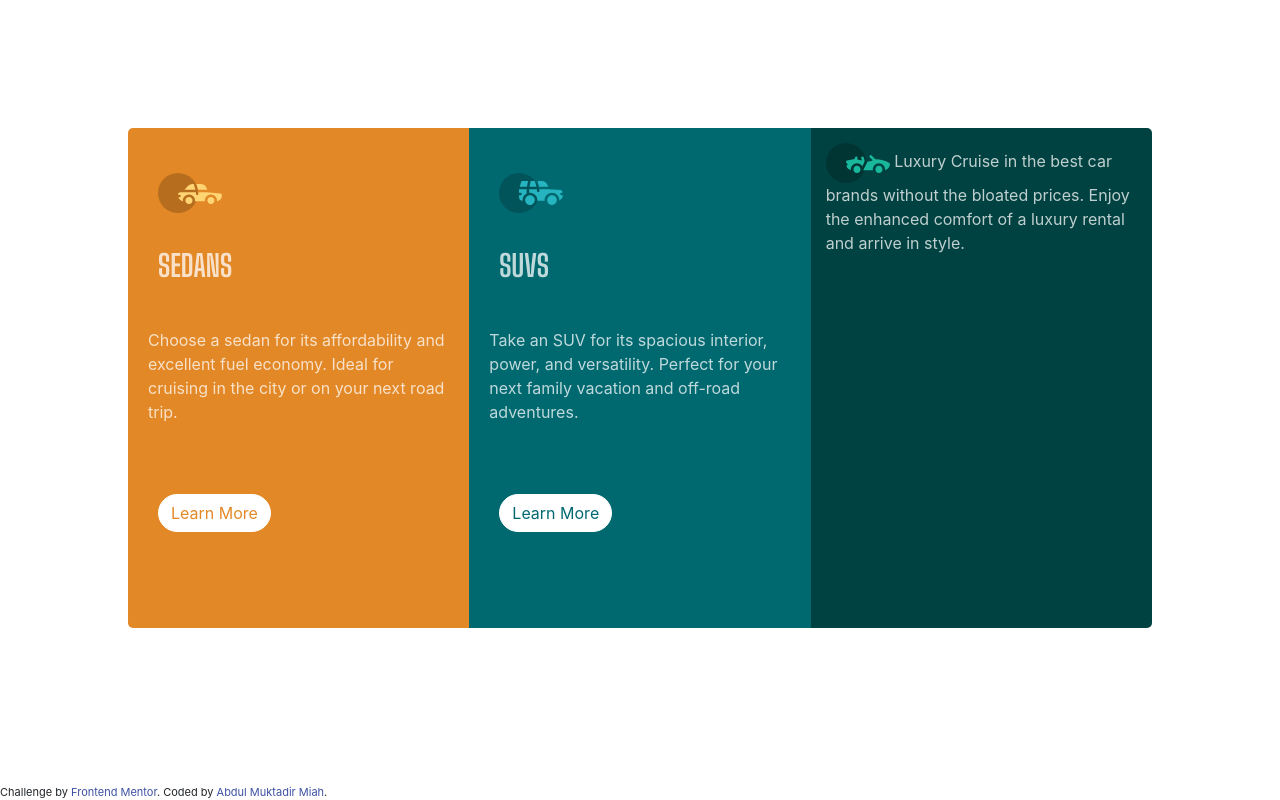
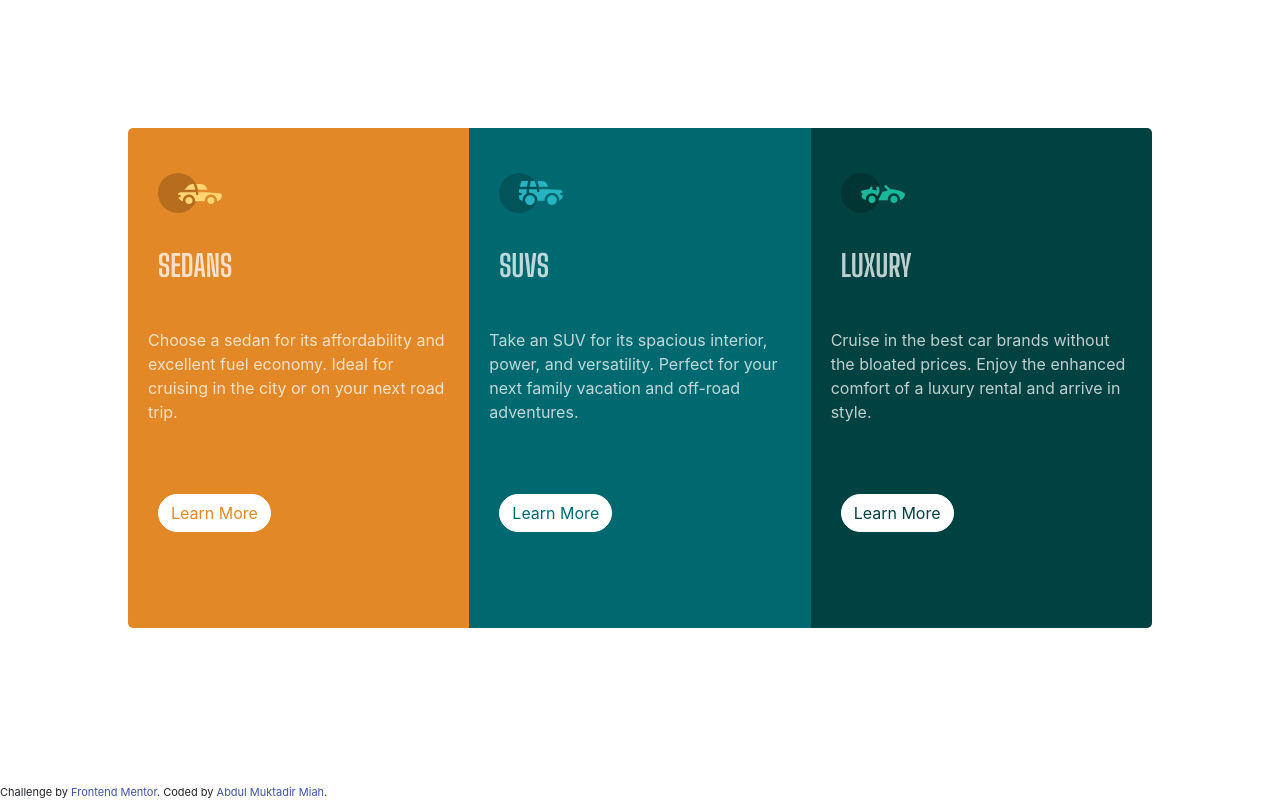
Before and after one commit to AbdulMiah/3-column-preview_frontend, a plain HTML site: page index.html in a window 1280 px wide. Drawn offline with nearby package versions, Linux system fonts and the light colour scheme.

Commit message:
Finished CSS styling for the luxury column

```diff
--- a/css/style.css
+++ b/css/style.css
@@ -67,6 +67,13 @@
   border-color: white;
 }
 
+.luxLearnMore {
+  background-color: white;
+  color: hsl(179, 100%, 13%);
+  border-radius: 20px;
+  border-color: white;
+}
+
 
 /* .container {
 height: 350px;
--- a/index.html
+++ b/index.html
@@ -47,10 +47,19 @@
           </div>
 
           <div class="col-sm luxury-col">
-            <img src="images/icon-luxury.svg" alt="luxury_car">
-            Luxury
-            Cruise in the best car brands without the bloated prices. Enjoy the enhanced comfort of a luxury
-            rental and arrive in style.
+            <div class="row car-img">
+              <img src="images/icon-luxury.svg" alt="luxury_car">
+            </div>
+            <div class="row subtitle-row">
+              LUXURY
+            </div>
+            <div class="row desc-row">
+              Cruise in the best car brands without the bloated prices. Enjoy the enhanced comfort of a luxury
+              rental and arrive in style.
+            </div>
+            <div class="row btn-row">
+              <button type="button" class="btn btn-outline-primary luxLearnMore learnMoreHover">Learn More</button>
+            </div>
           </div>
         </div>
       </div>
```
